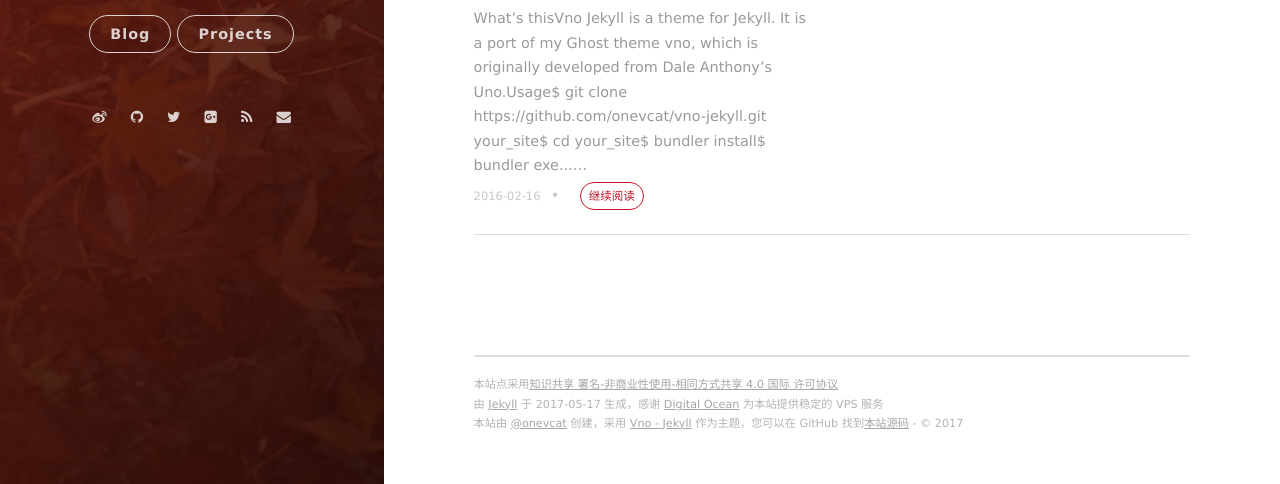
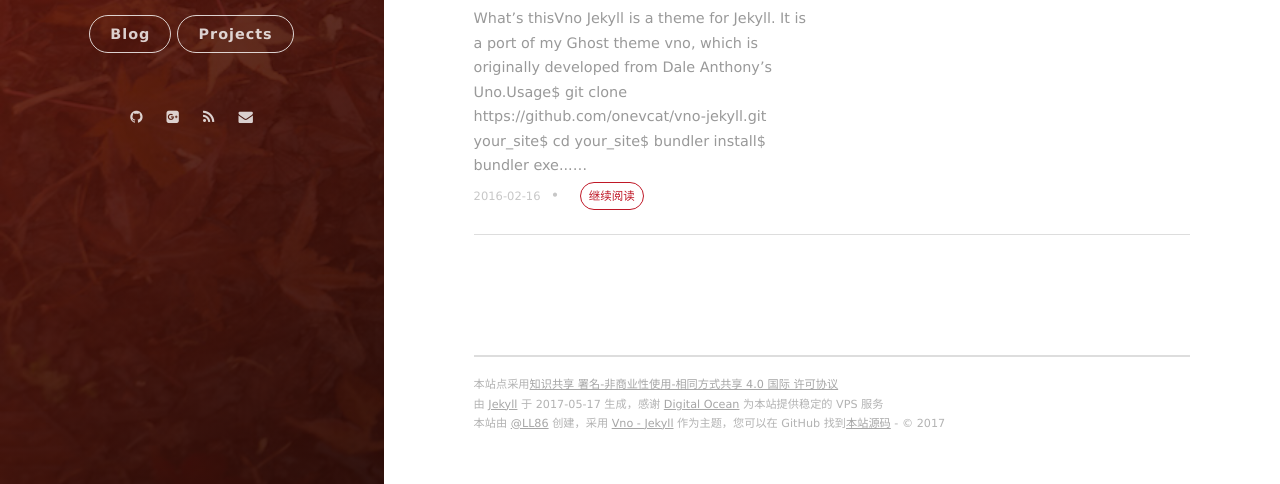
Before and after one commit to LL86/LL86.github.io, a Jekyll site: the page built from vno-jekyll-master/_posts/2016-02-15-sample-post.markdown, in a window 1280 px wide and 1219 px high. Shown: the part 732-1216 px from the top of the window. Built offline with Jekyll 4.4.1, drawn with Linux system fonts in a browser that asks for light colours; nearby versions of some CDN libraries; comment, search, counter and statistics services are not loaded.

Commit message:
modify _config.yml

```diff
--- a/vno-jekyll-master/_config.yml
+++ b/vno-jekyll-master/_config.yml
@@ -1,11 +1,11 @@
 # Basic
 title: Vno Jekyll
 subtitle: A blog-orientation theme for Jekyll
-welcome_message: <a href="https://github.com/onevcat/vno-jekyll" target="_blank">Download the theme</a>
+welcome_message: <a href="https://github.com/LL86/vno-jekyll" target="_blank">Download the theme</a>
 description: Vno Jekyll is a port of my Ghost theme vno.
-creator: <a href="http://onev.cat">@onevcat</a>
+creator: <a href="https://ll86.github.io/">@LL86</a>
 
-url: "http://vno.onevcat.com"
+url: "https://ll86.github.io/"
 
 permalink: /:year/:month/:title/
 
@@ -22,7 +22,7 @@ blog_button:
 
 # Navigation buttons in the front page.
 nav:
-    - {title: Projects, description: My Projects, url: 'http://project.onevcat.com'}
+    - {title: Projects, description: My Projects, url: 'http://project.LL86.com'}
     # - {title: Another Button, description: A button, url: 'http://example.com'}
 
 # Pagination
@@ -37,11 +37,11 @@ comment:
 
 # Social
 social:
-    weibo: onevcat
-    github: onevcat
-    twitter: onevcat
+    weibo:
+    github: https://github.com/LL86/LL86.github.io/commits/master
+    twitter:
     gplus: 107108267983477358170
-    mail: onev@onevcat.com
+    mail:  shilianlian86@gmail.com
 
 # Google Analytics
 ga:
```
